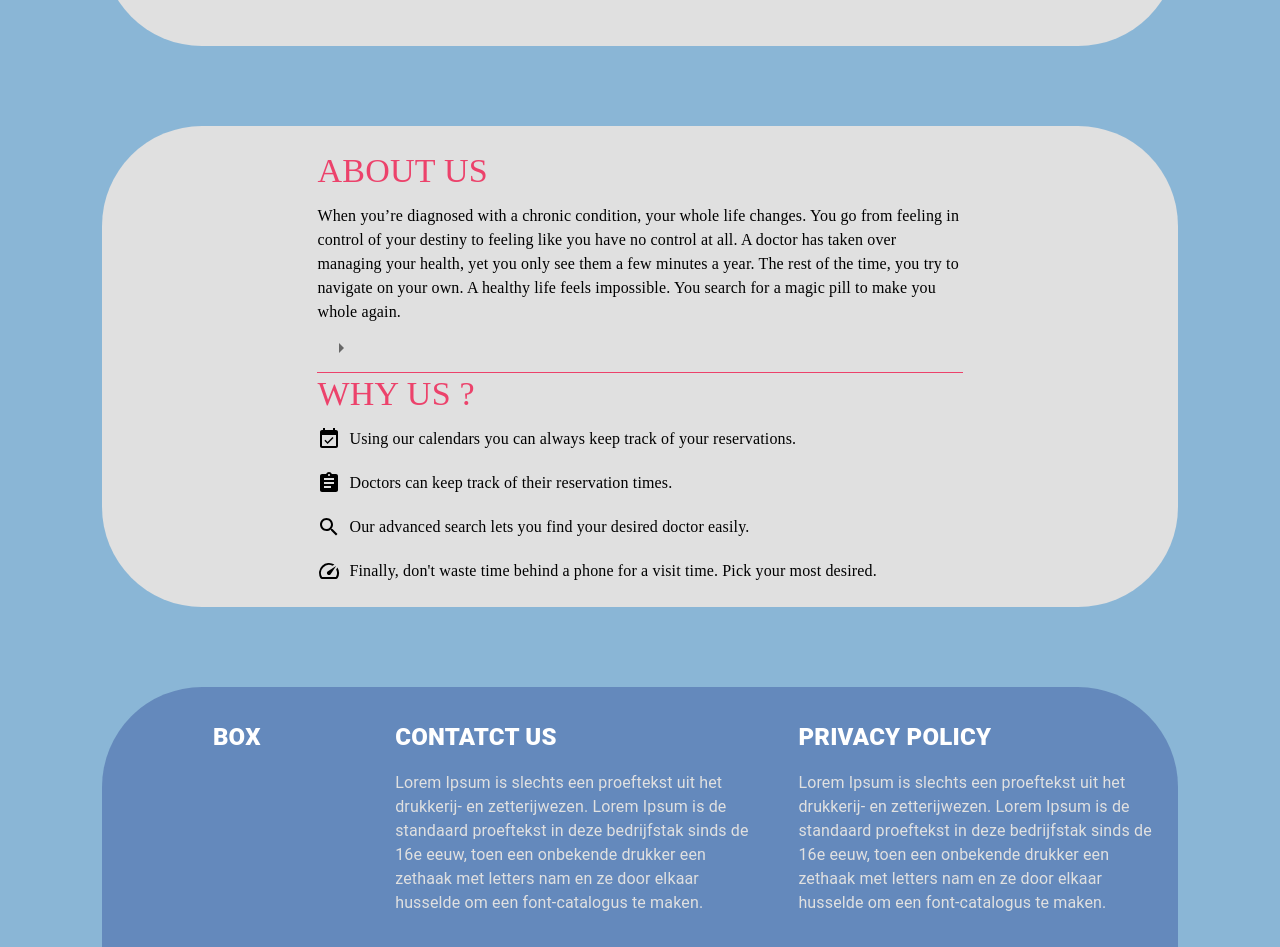
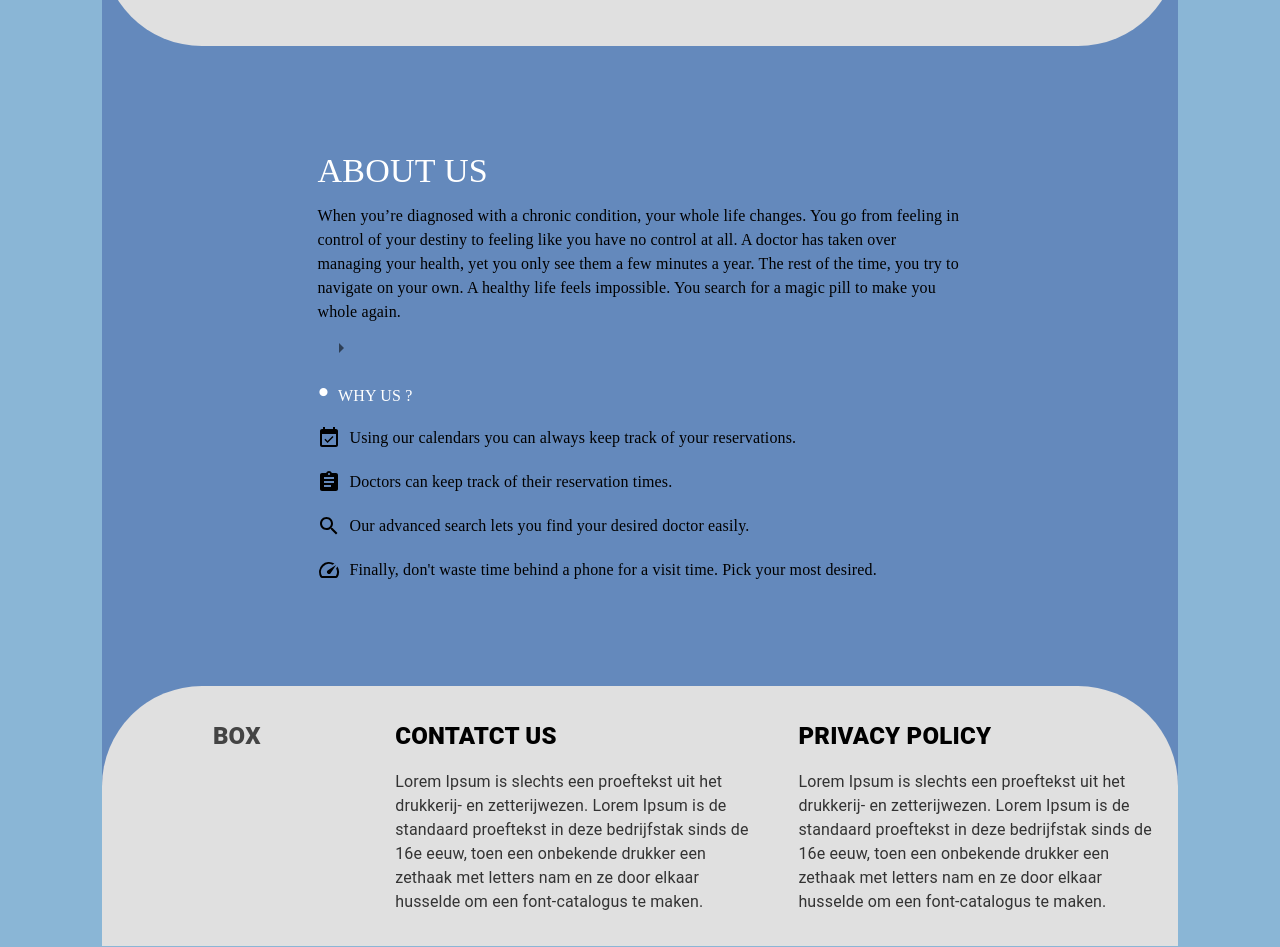
Before and after one commit to Tahlil-992/bugophobia.front-end, a React (Create React App) app: page / in a window 1280 px wide. Shown: the part 560-1507 px from the top of the page. Built offline with nearby package versions, Linux system fonts and the light colour scheme.

Commit message:
content looks like below header and footer

```diff
--- a/src/views/pages/LandingPage.js
+++ b/src/views/pages/LandingPage.js
@@ -37,8 +37,6 @@ const useStyles = makeStyles((theme) => ({
     footer: {
         display: "flex",
         marginTop: "5em",
-        marginRight: "8%",
-        marginLeft: "8%",
         borderRadius: "100px 100px 0 0",
     },
     Btn: {
@@ -52,10 +50,6 @@ const useStyles = makeStyles((theme) => ({
             backgroundColor: '#5f939a',
         },
     },
-    divider: {
-        color: "#ec426b",
-        backgroundColor: "#ec426b",
-    }
 }));
 
 const LandingPage = ({ isdoctor, setIsDoctor }) => {
@@ -83,8 +77,9 @@ const LandingPage = ({ isdoctor, setIsDoctor }) => {
                     <Typography variant="h6" color="inherit" noWrap>Let's Get Started</Typography>
                 </Toolbar>
             </AppBar>
-            <Grid style={{ backgroundColor: '#8ab6d6', height:'60%', justifyContent:'center', alignItems:'center' }}>
-                <div className={classes.heroContent} style={{ backgroundColor: '#E0E0E0', display: 'flex', flexDirection: 'row', marginLeft: '8%', marginRight: '8%', borderBottomLeftRadius: '100px', borderBottomRightRadius: '100px' }}>
+            <Grid container style={{backgroundColor: "rgba(16,33,125, 0.3)", width: "84%", margin: "auto"}}>
+            <Grid item xs={12} style={{ height:'60%', justifyContent:'center', alignItems:'center' }}>
+                <div className={classes.heroContent} style={{ backgroundColor: '#E0E0E0', display: 'flex', flexDirection: 'row', borderBottomLeftRadius: '100px', borderBottomRightRadius: '100px' }}>
                     <Container>
                         <Grid style={{ display: 'flex', flexDirection: 'row' }}>
                             <Grid item style={{ width: '55%', borderRadius: '10px' }}>
@@ -128,21 +123,18 @@ const LandingPage = ({ isdoctor, setIsDoctor }) => {
                     </Container>
                 </div>
             </Grid>
-            <Grid style={{ backgroundColor: '#8ab6d6', height:'60%', justifyContent:'center', alignItems:'center' }}>
+            <Grid item xs={12} style={{ height:'60%', justifyContent:'center', alignItems:'center' }}>
                 <div
                     className={classes.heroContent}
                     style={{
-                        backgroundColor: '#E0E0E0',
                         display: 'flex',
                         flexDirection: 'row',
-                        marginLeft: '8%',
-                        marginRight: '8%',
                         marginTop: "5em",
                         borderRadius: '100px' }}>
                     <Grid container>
                         <Grid item xs={12}>
                             <Box width='60%' margin="auto">
-                                <Typography style={{ color: "#ec426b", fontFamily: "cursive" }} component="h1" variant="h4" align="left" color="textPrimary" gutterBottom>
+                                <Typography style={{ color: "white", fontFamily: "cursive" }} component="h1" variant="h4" align="left" color="textPrimary" gutterBottom>
                                     ABOUT US
                                 </Typography>
                             </Box>
@@ -155,7 +147,7 @@ const LandingPage = ({ isdoctor, setIsDoctor }) => {
                                     You search for a magic pill to make you whole again.
                                 </Typography>
                                 <Collapse in={whyUsReadMore} timeout={1000} unmountOnExit>
-                                    <Typography style={{ fontFamily: "cursive", color: "#ec426b" }}>
+                                    <Typography style={{ fontFamily: "cursive", color: "white" }}>
                                         <br/>
                                         A better way is possible.
                                     </Typography>
@@ -165,7 +157,7 @@ const LandingPage = ({ isdoctor, setIsDoctor }) => {
                                         <br/>
                                         <br/>
                                     </Typography>
-                                    <Typography style={{ fontFamily: "cursive", color: "#ec426b"  }}>
+                                    <Typography style={{ fontFamily: "cursive", color: "white"  }}>
                                         We are all in this together.
                                     </Typography>
                                     <Typography style={{ fontFamily: "cursive" }}>
@@ -188,13 +180,11 @@ const LandingPage = ({ isdoctor, setIsDoctor }) => {
                             </Box>
                         </Grid>
                         <Grid item xs={12}>
-                            <Box width="60%" margin="auto">
-                                <Divider classes={{root: classes.divider}}/>
-                            </Box>
-                        </Grid>
-                        <Grid item xs={12}>
-                            <Box width='60%' margin="auto">
-                                <Typography style={{ color: "#ec426b", fontFamily: "cursive" }} component="h1" variant="h4" align="left" color="textPrimary" gutterBottom>
+                            <Box width='60%' margin="auto" display="flex" alignItems="center">
+                                <Typography style={{ color: "white", fontFamily: "cursive", marginRight: "0.25em" }} variant="h4" align="left" color="textPrimary" gutterBottom>
+                                    {'\u2022'}
+                                </Typography>
+                                <Typography style={{ color: "white", fontFamily: "cursive" }} align="left" color="textPrimary" gutterBottom>
                                     WHY US ?
                                 </Typography>
                             </Box>
@@ -249,21 +239,21 @@ const LandingPage = ({ isdoctor, setIsDoctor }) => {
                     </Grid>
                 </div>
             </Grid>
-            <footer className={classes.footer} style={{ backgroundColor: 'rgba(16,33,125, 0.3)', padding: "2em 0" }}>
+            <footer className={classes.footer} style={{ backgroundColor: '#E0E0E0', padding: "2em 0" }}>
                 {/* <Typography variant="h6" align="center" gutterBottom>Footer</Typography>
                 <Typography variant="subtitle1" align="center" color="textSecondary" component="p">Something here to give the footer a purpose!</Typography>
                 <Link class="link" style={{ display: 'flex', justifyContent: 'center', fontSize: '1.25em' }}>about us</Link> */}
                 <Grid container>
                 <Grid item sm={3}>
-                    <Typography style={{ color:"#FFFFFF", fontWeight: 900, fontSize: "1.5em" }} align="center">BOX</Typography>
+                    <Typography style={{ color:"#444444", fontWeight: 900, fontSize: "1.5em" }} align="center">BOX</Typography>
                 </Grid>
                 <Grid container item sm={9}>
                     <Grid item sm={6} style={{ padding: "0 1.5em"}}>
                         <Grid>
-                            <Typography style={{ color:"#FFFFFF", fontWeight: 900, fontSize: "1.5em" }}>CONTATCT US</Typography>
+                            <Typography style={{ color:"black", fontWeight: 900, fontSize: "1.5em" }}>CONTATCT US</Typography>
                         </Grid>
                         <Grid>
-                            <Typography style={{ color: "#E0E0E0", marginTop: "1em" }}>
+                            <Typography style={{ color: "#333333", marginTop: "1em" }}>
                                 Lorem Ipsum is slechts een proeftekst uit het drukkerij- en zetterijwezen.
                                 Lorem Ipsum is de standaard proeftekst in deze bedrijfstak sinds de 16e eeuw,
                                 toen een onbekende drukker een zethaak met letters nam en ze
@@ -273,10 +263,10 @@ const LandingPage = ({ isdoctor, setIsDoctor }) => {
                     </Grid>
                     <Grid item sm={6} style={{ padding: "0 1.5em"}}>
                         <Grid>
-                            <Typography style={{ color:"#FFFFFF", fontWeight: 900, fontSize: "1.5em" }}>PRIVACY POLICY</Typography>
+                            <Typography style={{ color:"black", fontWeight: 900, fontSize: "1.5em" }}>PRIVACY POLICY</Typography>
                         </Grid>
                         <Grid>
-                            <Typography style={{ color: "#E0E0E0", marginTop: "1em" }}>
+                            <Typography style={{ color: "#333333", marginTop: "1em" }}>
                                 Lorem Ipsum is slechts een proeftekst uit het drukkerij- en zetterijwezen.
                                 Lorem Ipsum is de standaard proeftekst in deze bedrijfstak sinds de 16e eeuw,
                                 toen een onbekende drukker een zethaak met letters nam en ze
@@ -287,6 +277,7 @@ const LandingPage = ({ isdoctor, setIsDoctor }) => {
                 </Grid>
                 </Grid>
             </footer>
+            </Grid>
         </React.Fragment>
     );
 }
```
